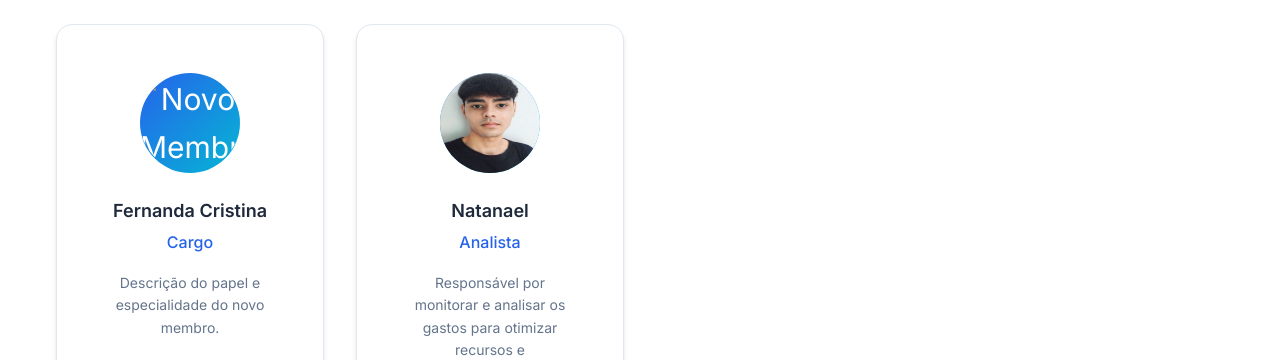
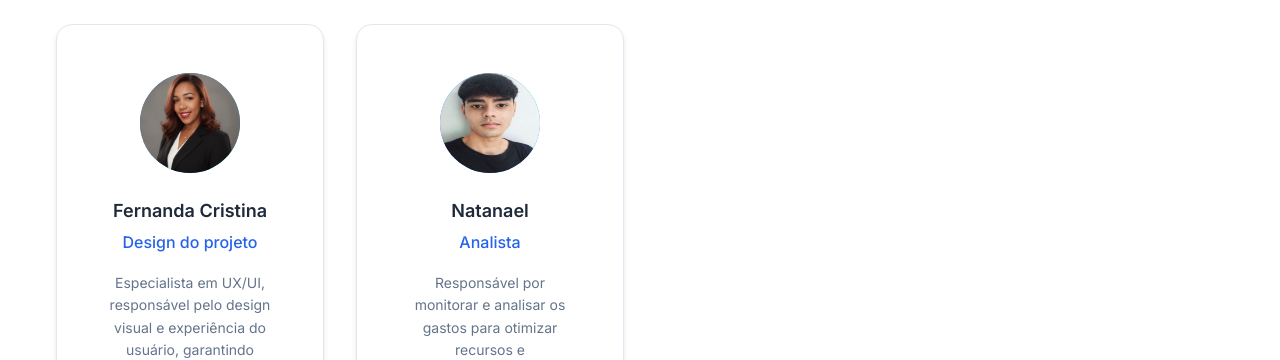
Before and after one commit to JackCoder0/projeto-de-software, a plain HTML site: page sobre.html in a window 1280 px wide. Shown: the part 2308-2668 px from the top of the page. Drawn offline with Linux system fonts and the light colour scheme.

Commit message:
Refactor code structure for improved readability and maintainability

```diff
--- a/sobre.html
+++ b/sobre.html
@@ -201,11 +201,13 @@
 
         <div class="team-member">
           <div class="member-photo">
-            <img src="foto_placeholder.png" alt="Novo Membro" style="width: 100%; height: auto; border-radius: 50%;">
+            <img src="assets/foto_fernanda.jpg" alt="Novo Membro"
+              style="width: 100%; height: 100px; border-radius: 50%;">
           </div>
           <h4>Fernanda Cristina</h4>
-          <p class="member-role">Cargo</p>
-          <p class="member-description">Descrição do papel e especialidade do novo membro.</p>
+          <p class="member-role">Design do projeto</p>
+          <p class="member-description">Especialista em UX/UI, responsável pelo design visual e experiência do usuário,
+            garantindo interfaces intuitivas e atraentes para a plataforma.</p>
           <div class="member-social">
             <a href="#"><i class="fab fa-linkedin"></i></a>
             <a href="#"><i class="fab fa-twitter"></i></a>
```
Also changed, not shown: assets/foto_fernanda.jpg (added).
